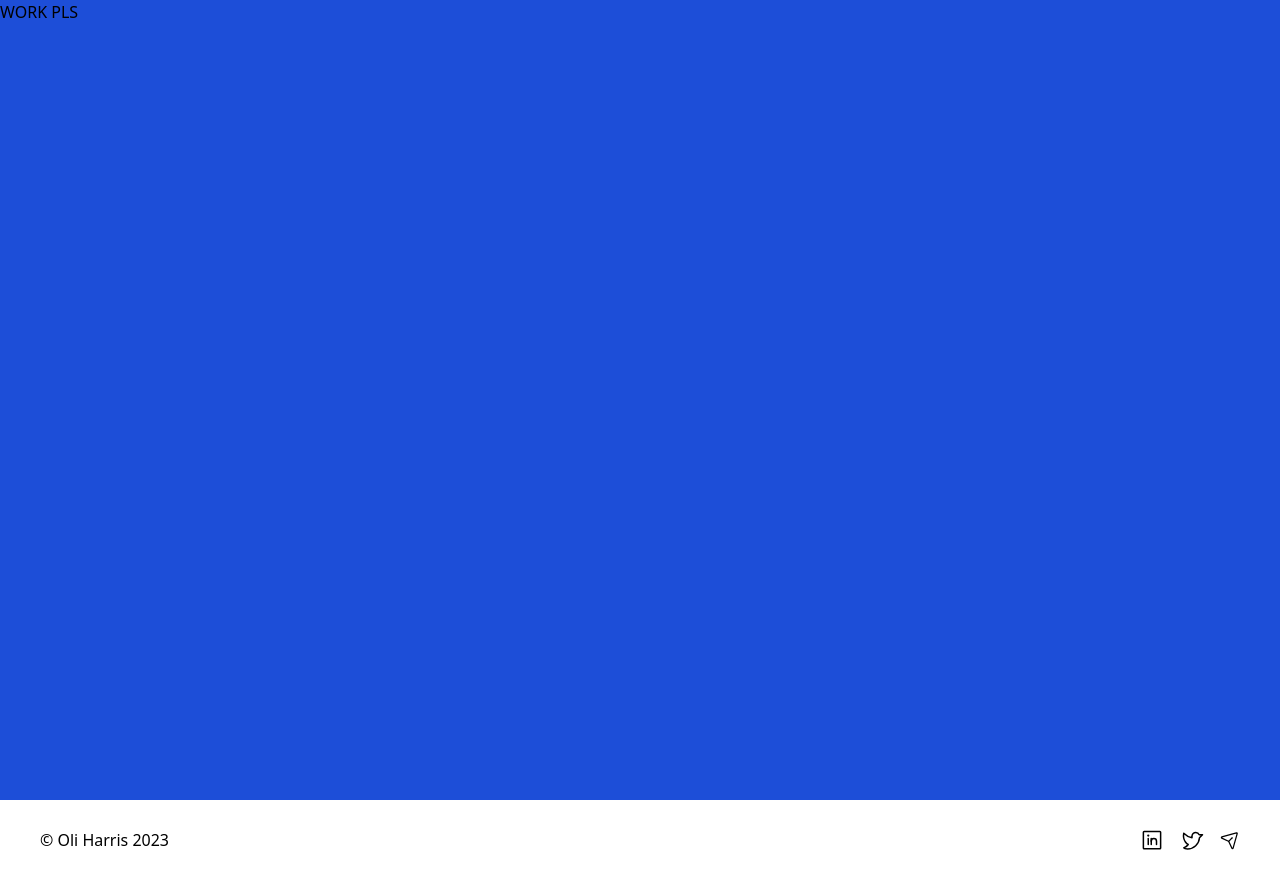
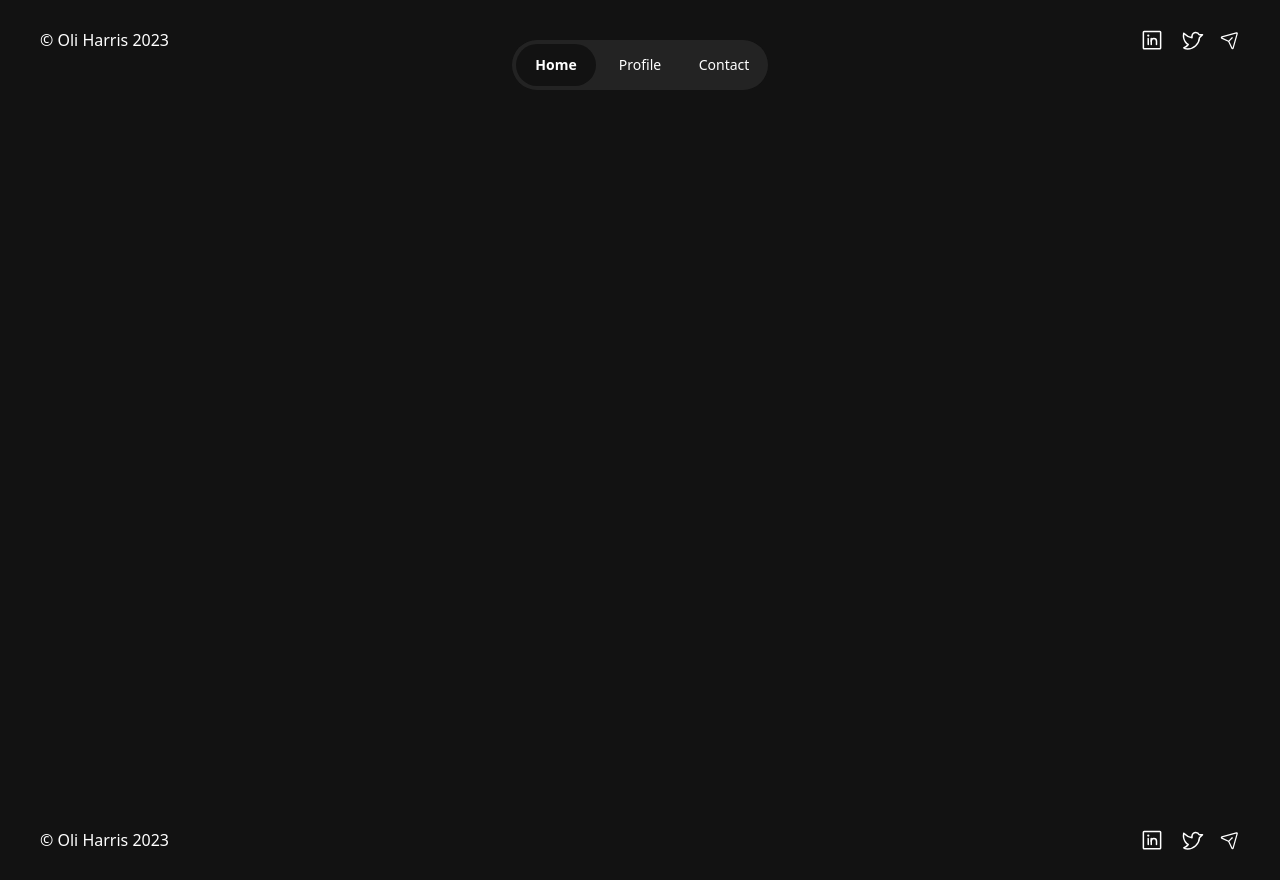
Before and after one commit to F1NH4WK/Oh.Studio, a React (Vite) app: page /contato in a window 1280 px wide. Built offline with nearby package versions, Linux system fonts and the light colour scheme.

Commit message:
Finished Home and add scrollbar to tailwind

```diff
--- a/index.html
+++ b/index.html
@@ -2,11 +2,10 @@
 <html lang="en">
   <head>
     <meta charset="UTF-8" />
-    <link rel="icon" type="image/svg+xml" href="/vite.svg" />
     <meta name="viewport" content="width=device-width, initial-scale=1.0" />
     <title>OH.STUDIO</title>
   </head>
-  <body>
+  <body class = 'bg-background scrollbar overflow-y-scroll'>
     <div id="root"/>
     <script type="module" src="/src/main.tsx"></script>
   </body>
--- a/src/App.tsx
+++ b/src/App.tsx
@@ -1,16 +1,15 @@
 import './styles/global.css'
-import Footer from './components/Footer'
 import NavBar from './components/NavBar'
 import Paths from './routes/routes.js'
+import Footer from './components/Footer'
 
 export default function App() {
 
-  return(
-    <div className = 'w-screen h-screen'>
+  return (
+    <div>
       <Paths/>
       <NavBar/>
-
-      <Footer />
+      <Footer/>
     </div>
   )
 
--- a/src/components/Footer.tsx
+++ b/src/components/Footer.tsx
@@ -4,20 +4,20 @@ import { LinkedinLogo, TwitterLogo, PaperPlaneTilt } from 'phosphor-react'
 export default function Footer(){
 
     return(
-        <footer className = "w-full h-20 justify-between items-center flex  px-10">
+        <footer className = "w-full h-20 justify-between items-center flex px-10 text-white">
             <div className = 'w-2/4 h-full flex flex-row items-center justify-start'>
                 <h3 className = 'font-medium text-base font-sans'>© Oli Harris 2023</h3>
             </div>
 
             <div className = 'w-2/4 h-full flex flex-row items-center justify-end gap-4'>
                 <a href = 'https://www.linkedin.com/in/oliiharris/' >
-                    <LinkedinLogo className = {'w-6 h-6'} />
+                    <LinkedinLogo className = {'w-6 h-6 transition-all duration-200 hover:scale-110'}  alt = 'linkedin'/>
                 </a>
                 <a href = 'https://twitter.com/olvhrs'>
-                    <TwitterLogo className = {'w-6 h-6'} />
+                    <TwitterLogo className = {'w-6 h-6 transition-all duration-200 hover:scale-110'} alt = 'twitter'/>
                 </a>
                 <a href = 'mailto:oli@oh.studio' type = 'email'>
-                    <PaperPlaneTilt className = {'w-5 h-5'} />
+                    <PaperPlaneTilt className = {'w-5 h-5 transition-all duration-200 hover:scale-110'} alt = 'email' />
                 </a>
             </div>
         </footer>
--- /dev/null
+++ b/src/components/Images.tsx
@@ -0,0 +1,12 @@
+interface ImagesProps {
+    name?: string;
+    random: number;
+}
+
+export default function Images({ name = '', random }: ImagesProps){
+    return(
+        <div className="h-96 rounded-3xl w-full overflow-hidden mb-3  cursor-pointer">
+            <img src = {`https://picsum.photos/1000/500?random=${random}`} className = 'object-cover w-full h-full hover:blur-sm transition-all duration-500'/>
+        </div>
+    )
+}
--- a/src/components/NavBar.tsx
+++ b/src/components/NavBar.tsx
@@ -3,17 +3,17 @@ import { Link } from 'react-router-dom'
 export default function NavBar(){
 
     return(
-        <div className = 'hidden'>
-            <Link to = '/profile'>
-                <h1>Profile</h1>
+        <div className = 'w-1/5 max-w-[35%] min-w-[1/5%] h-[3.1rem] flex flex-row text-white bg-navBar rounded-full p-[0.25rem] items-center justify-between fixed top-10 left-1/2 -translate-x-1/2 backdrop-blur-md'>
+            <Link to = '/' className = 'flex w-[5rem] h-full bg-background items-center text-center rounded-full justify-center'>
+                <h1 className = 'font-semibold text-sm'>Home</h1>
             </Link>
 
-            <Link to = '/contato'>
-                <h1>Contact</h1>
+            <Link to = '/profile' className = 'flex w-[5rem] h-full items-center text-center rounded-full justify-center'>
+                <h1 className = 'font-medium text-sm'>Profile</h1>
             </Link>
 
-            <Link to = '/'>
-                <h1>Home</h1>
+            <Link to = '/contato' className = 'flex w-[5rem] h-full items-center text-center rounded-full justify-center' >
+                <h1 className = 'font-medium text-sm'>Contact</h1>
             </Link>
         </div>
     )
--- a/src/pages/Contact.tsx
+++ b/src/pages/Contact.tsx
@@ -1,8 +1,12 @@
+import Footer from "../components/Footer"
+
+
 export default function Contact(){
 
     return(
-        <div className = 'bg-blue-700 w-full h-full'>
-            <h1>WORK PLS</h1>
+        <div className = 'w-screen h-screen bg-background'>
+
+            <Footer />
         </div>
     )
 }
--- /dev/null
+++ b/src/pages/Home.tsx
@@ -0,0 +1,48 @@
+import Images from "../components/Images"
+
+export default function Home(){
+
+    return(
+        <div className = 'flex justify-center flex-col items-center text-white pt-40 scroll-smooth'>
+
+            <div className = 'w-[60%] min-w-[60%] h-64 flex items-center justify-center'>
+                <h1 className = 'text-7xl text-center leading-tight font-semibold'>
+                    A brand and product designer working with clients globally
+                </h1>
+            </div>
+
+            <div className = 'flex flex-row w-96 h-10 items-center justify-between px-1 rounded-full mt-10 mb-28 text-sm min-w-fit min-h-fit'>
+                <div className = ' flex p-[0.25rem] rounded-full px-3'>
+                    <p>Expertise</p>
+                </div>
+
+                <div className = 'bg-teste flex p-[0.25rem] rounded-full px-3'>
+                    <p>Branding</p>
+                </div>
+
+                <div className = 'bg-teste flex p-[0.25rem] rounded-full px-3'>
+                    <p>Product</p>
+                </div>
+
+                <div className = 'bg-teste flex p-[0.25rem] rounded-full px-3'>
+                    <p>Design Systems</p>
+                </div>
+            </div>
+
+                <div className = 'grid grid-rows-4 grid-flow-row grid-cols-2 gap-8 w-full px-14 mb-28 flex-shrink'>
+                    { Array.from({length: 12}).map((_, index) => {
+                        return(
+                         <Images key={index} random = {Math.random()*50} />
+                        )
+                    })}
+                </div>
+
+                <div className = "flex w-full h-64 gap-4 flex-col items-center text-5xl font-medium">
+                    <p>Let's work together.</p>
+                    <a href = 'mailto:oli@oh.studio'>
+                        <p className = 'text-zinc-400 hover:text-zinc-600 cursor-pointer'>Get in touch.</p>
+                    </a>
+                </div>
+        </div>
+    )
+}
--- a/src/pages/Profile.tsx
+++ b/src/pages/Profile.tsx
@@ -1,8 +1,11 @@
+import Footer from "../components/Footer"
+
 export default function Profile(){
 
     return(
-        <div className="w-full h-full bg-red-800">
-            <h1>NAO SEI DE MAIS NADA</h1>
+        <div className="w-screen h-screen bg-background">
+
+            <Footer />
         </div>
     )
 }
--- a/src/routes/routes.tsx
+++ b/src/routes/routes.tsx
@@ -1,14 +1,15 @@
 import { Route, Routes } from 'react-router-dom'
 import Profile from '../pages/Profile'
 import Contact from '../pages/Contact'
-import App from '../App'
+import Home from '../pages/Home'
 
 export default function Paths(){
     return(
-            <Routes>
-                {/* <Route path='/' element = {'.'}/> */}
-                <Route path='/profile' element = {<Profile/>} />
-                <Route path='/contato' element = {<Contact/>} />
-            </Routes>
+        <Routes>
+            <Route path = '*' element = {<Contact/>} />
+            <Route path='/' element = {<Home/>}/>
+            <Route path='/profile' element = {<Profile/>} />
+            <Route path='/contato' element = {<Contact/>} />
+        </Routes>
     )
 }
--- a/src/styles/global.css
+++ b/src/styles/global.css
@@ -1,3 +1,19 @@
 @tailwind base;
 @tailwind components;
 @tailwind utilities;
+
+@layer utilities {
+    .scrollbar::-webkit-scrollbar {
+  width: 10px;
+  height: 20px;
+}
+
+.scrollbar::-webkit-scrollbar-track {
+  background: #121212;
+}
+
+.scrollbar::-webkit-scrollbar-thumb {
+  background: rgb(40,40,40);
+  border-radius:100vh;
+  }
+}
--- a/tailwind.config.cjs
+++ b/tailwind.config.cjs
@@ -5,7 +5,13 @@ module.exports = {
     './index.html'
     ],
     theme: {
-      extend: {},
+      extend: {
+        colors: {
+          'background': '#121212',
+          'navBar': 'rgba(40, 40, 40, 0.8)',
+          'teste': '#212020'
+        }
+      },
     },
     plugins: [],
   }
```
